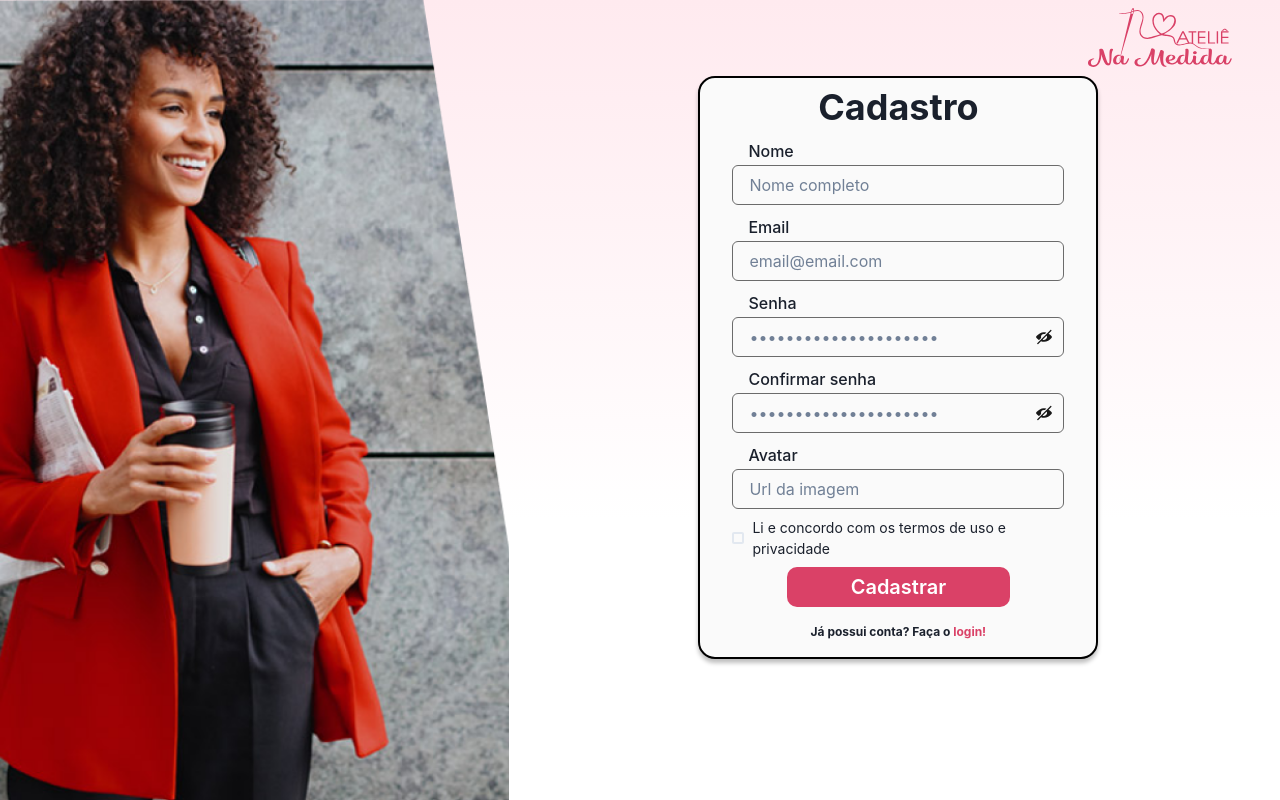
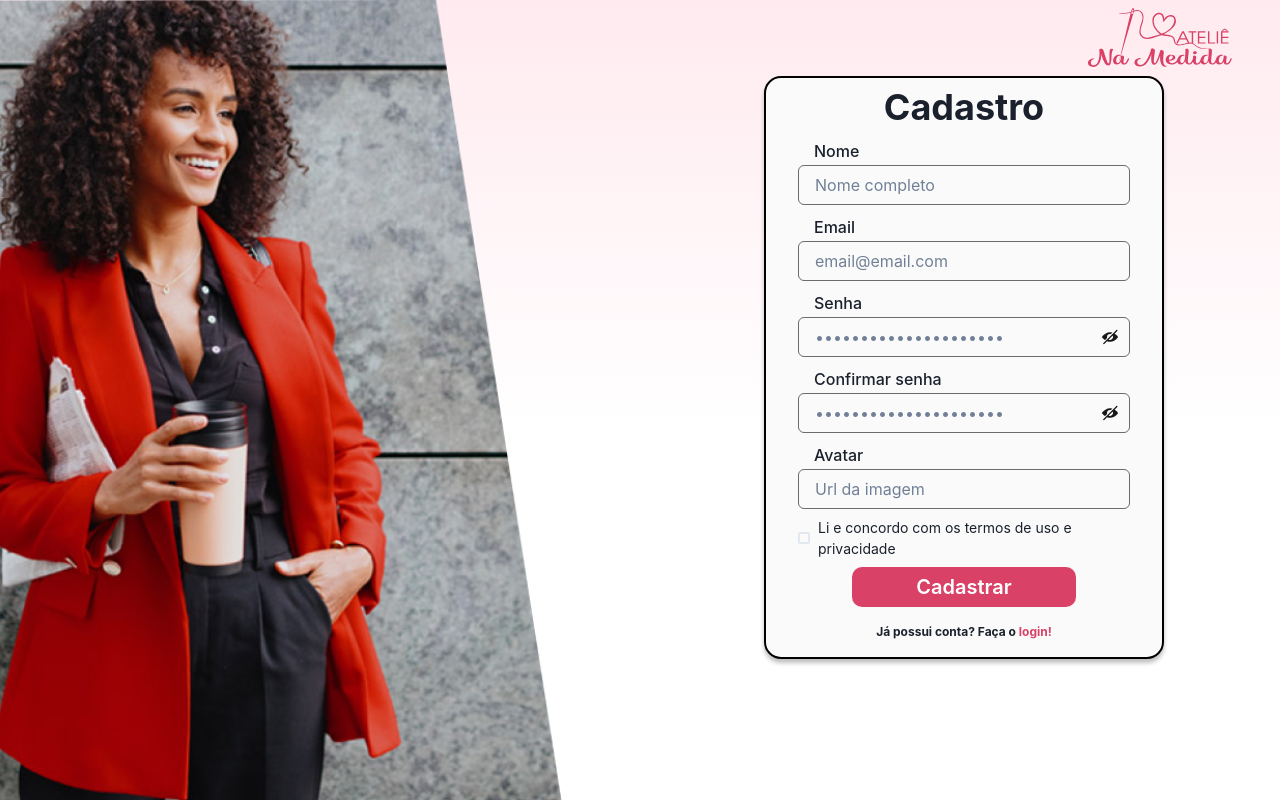
Before and after one commit to erickmarchetti/Na-medida-Atelie, a React (Create React App) app: page /register in a window 1280 px wide. Built offline with nearby package versions, Linux system fonts and the light colour scheme.

Commit message:
fix: animações e posicionamento da imagem na pagina de cadastro

```diff
--- a/src/pages/Cadastrar/index.jsx
+++ b/src/pages/Cadastrar/index.jsx
@@ -116,24 +116,29 @@ export default function Cadastro() {
                             "linear-gradient(to bottom, #FFEAEF 0%, #FFFFFF 65%, #FFFFFF 100%)"
                         }
                     >
-                        <Box display={{ base: "none", lg: "block" }} w="40vw">
-                            <motion.div
-                                initial={{ x: -100, y: -100 }}
-                                animate={{ x: 0, y: 0 }}
-                                transition={{ duration: 0.3 }}
+                        <motion.div
+                            initial={{ x: -100, y: -100 }}
+                            animate={{ x: 0, y: 0 }}
+                            transition={{ duration: 0.3 }}
+                        >
+                            <Box
+                                display={{ base: "none", lg: "block" }}
+                                w="50vw"
                             >
                                 <img
                                     src={custommadewoman}
                                     alt="custommadewoman"
                                     style={{
                                         height: "100vh",
-                                        position: "sticky",
+                                        position: "absolute",
                                         top: 0,
-                                        objectFit: "cover"
+                                        left: -30,
+                                        objectFit: "cover",
+                                        zIndex: 1
                                     }}
                                 />
-                            </motion.div>
-                        </Box>
+                            </Box>
+                        </motion.div>
 
                         <Flex
                             flexDirection="column"
@@ -161,7 +166,7 @@ export default function Cadastro() {
                             >
                                 <Stack
                                     as="form"
-                                    w={{ base: "90%", md: "50%", lg: "400px" }}
+                                    w={{ base: "95%", md: "100%", lg: "400px" }}
                                     transition="0.3s"
                                     maxH={"100vh"}
                                     onSubmit={handleSubmit(registro)}
@@ -175,7 +180,8 @@ export default function Cadastro() {
                                         display: "flex",
                                         flexDirection: "column",
                                         alignSelf: "center",
-                                        p: ".5rem 2rem"
+                                        p: ".5rem 2rem",
+                                        m: "0 auto"
                                     }}
                                 >
                                     <Heading textAlign="center">
```
